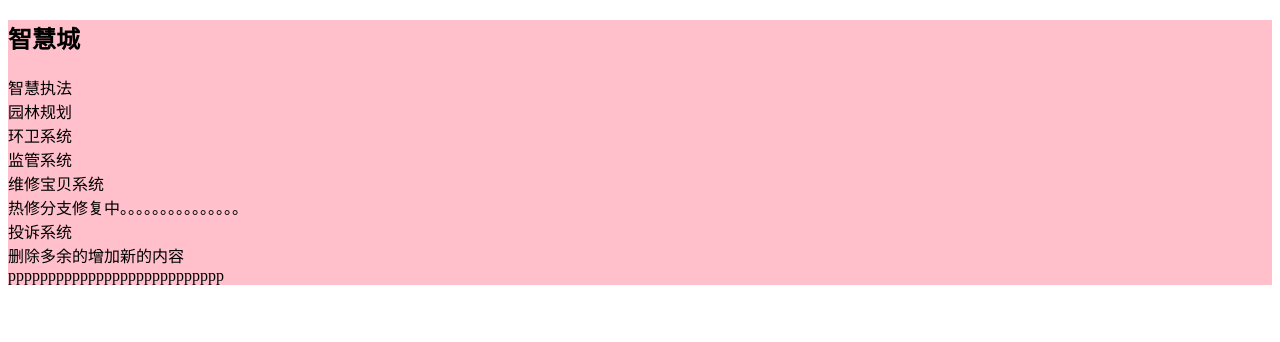
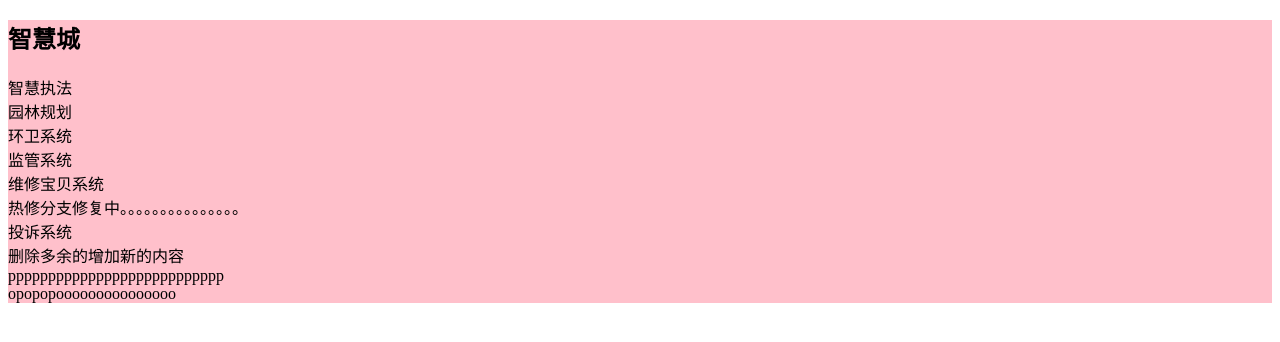
Before and after one commit to A-tuup/git_demo3, a plain HTML site: page index.html in a window 1280 px wide. Drawn offline with Linux system fonts and the light colour scheme.

Commit message:
update twice

```diff
--- a/index.html
+++ b/index.html
@@ -2,7 +2,7 @@
  * @Author: woooww 1257732319@qq.com
  * @Date: 2023-08-07 20:37:30
  * @LastEditors: woooww 1257732319@qq.com
- * @LastEditTime: 2023-08-07 23:58:30
+ * @LastEditTime: 2023-08-08 00:34:34
  * @FilePath: \undefinedd:\git_workspace\git_demo3\index.html
  * @Description: 这是默认设置,请设置`customMade`, 打开koroFileHeader查看配置 进行设置: https://github.com/OBKoro1/koro1FileHeader/wiki/%E9%85%8D%E7%BD%AE
 -->
@@ -30,6 +30,7 @@
     <div>投诉系统</div>
     <div>删除多余的增加新的内容</div>
     <div>ppppppppppppppppppppppppppp</div>
+    <div>opopopooooooooooooooo</div>
   </div>
 </body>
 </html>
```
